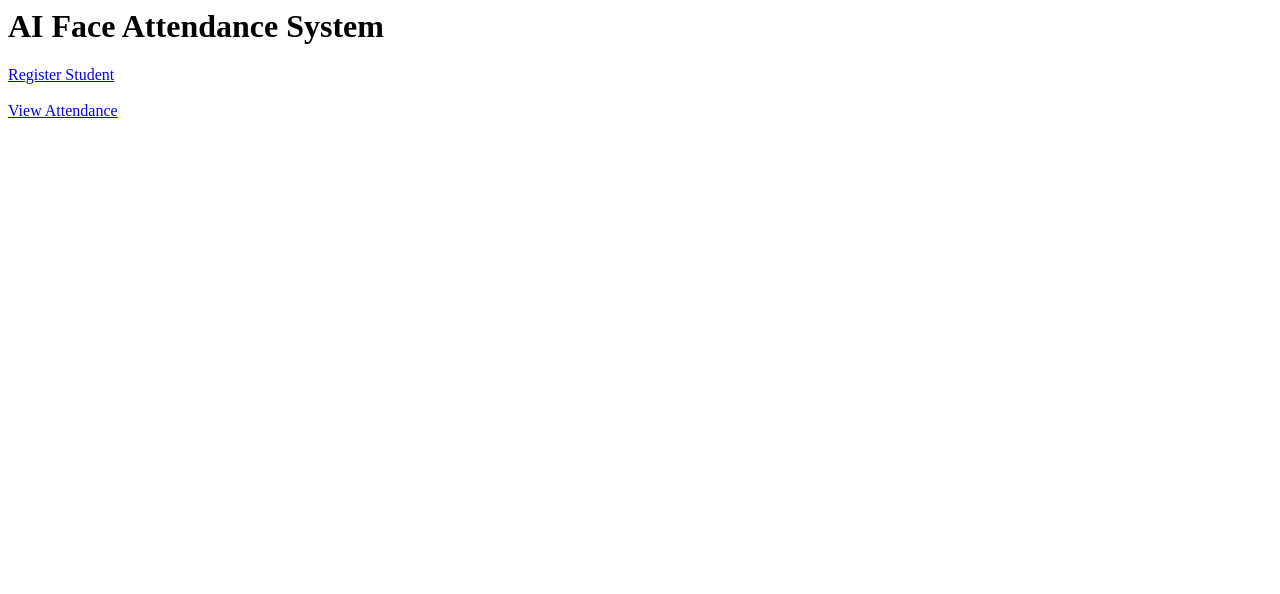
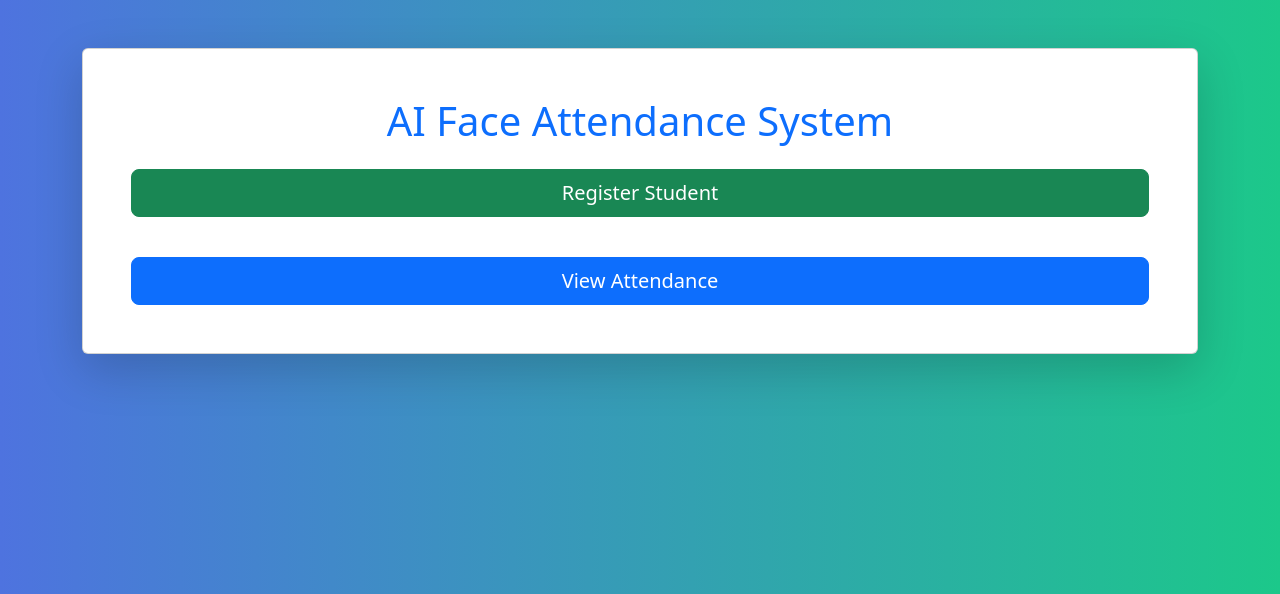
Before and after one commit to yakhoobshaikali-svg/face-attendance-system, a Flask app: page / in a window 1280 px wide. Shown: the top 594 px of the page. Run offline with Flask 3, Linux system fonts and the light colour scheme.

Commit message:
Revamp index.html with Bootstrap and improved layout
Updated the HTML structure and added Bootstrap for styling.

```diff
--- a/templates/index.html
+++ b/templates/index.html
@@ -1,3 +1,20 @@
-<h1>AI Face Attendance System</h1>
-<a href="/register">Register Student</a><br><br>
-<a href="/attendance">View Attendance</a>
+<!DOCTYPE html>
+<html>
+<head>
+    <title>AI Face Attendance System</title>
+    <link href="https://cdn.jsdelivr.net/npm/bootstrap@5.3.2/dist/css/bootstrap.min.css" rel="stylesheet">
+</head>
+
+<body style="background: linear-gradient(to right, #4e73df, #1cc88a);">
+
+<div class="container text-center mt-5">
+    <div class="card shadow-lg p-5">
+        <h1 class="mb-4 text-primary">AI Face Attendance System</h1>
+
+        <a href="/register" class="btn btn-success btn-lg mb-3">Register Student</a><br>
+        <a href="/attendance" class="btn btn-primary btn-lg">View Attendance</a>
+    </div>
+</div>
+
+</body>
+</html>
```
